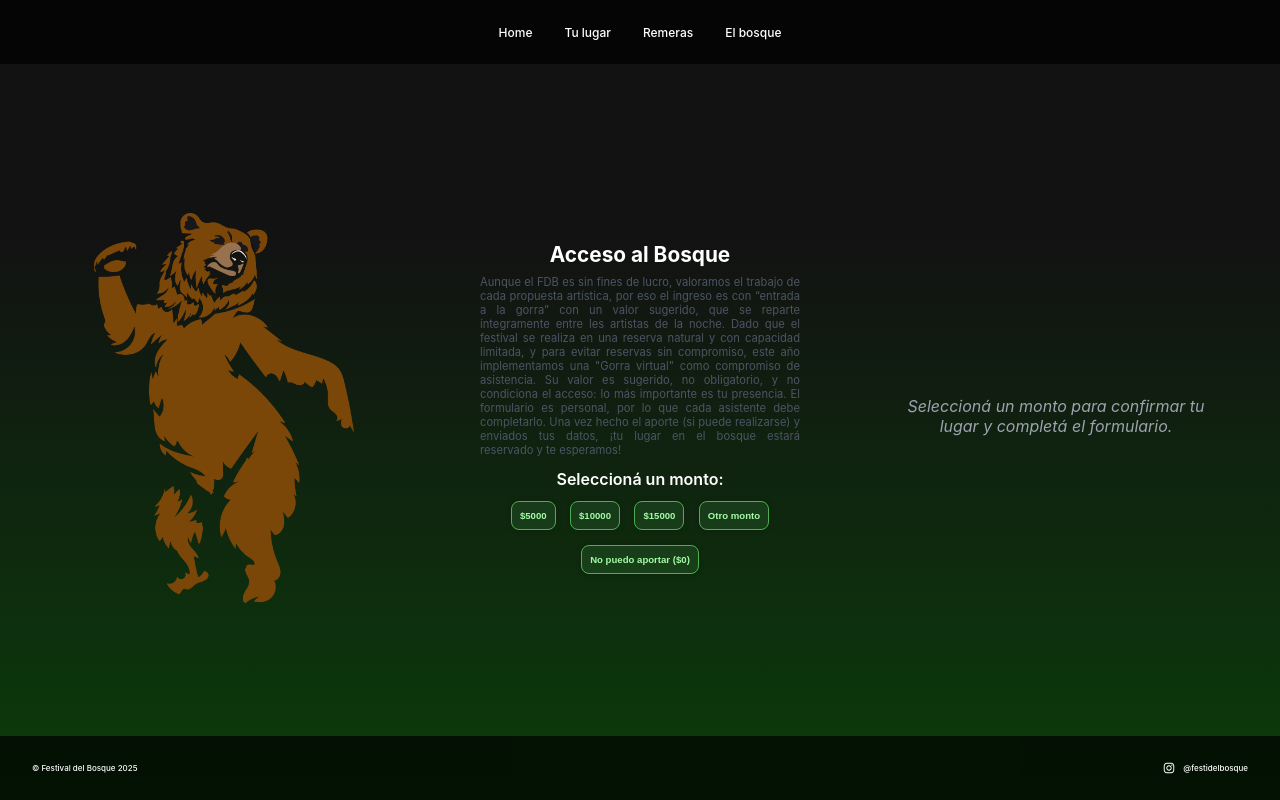
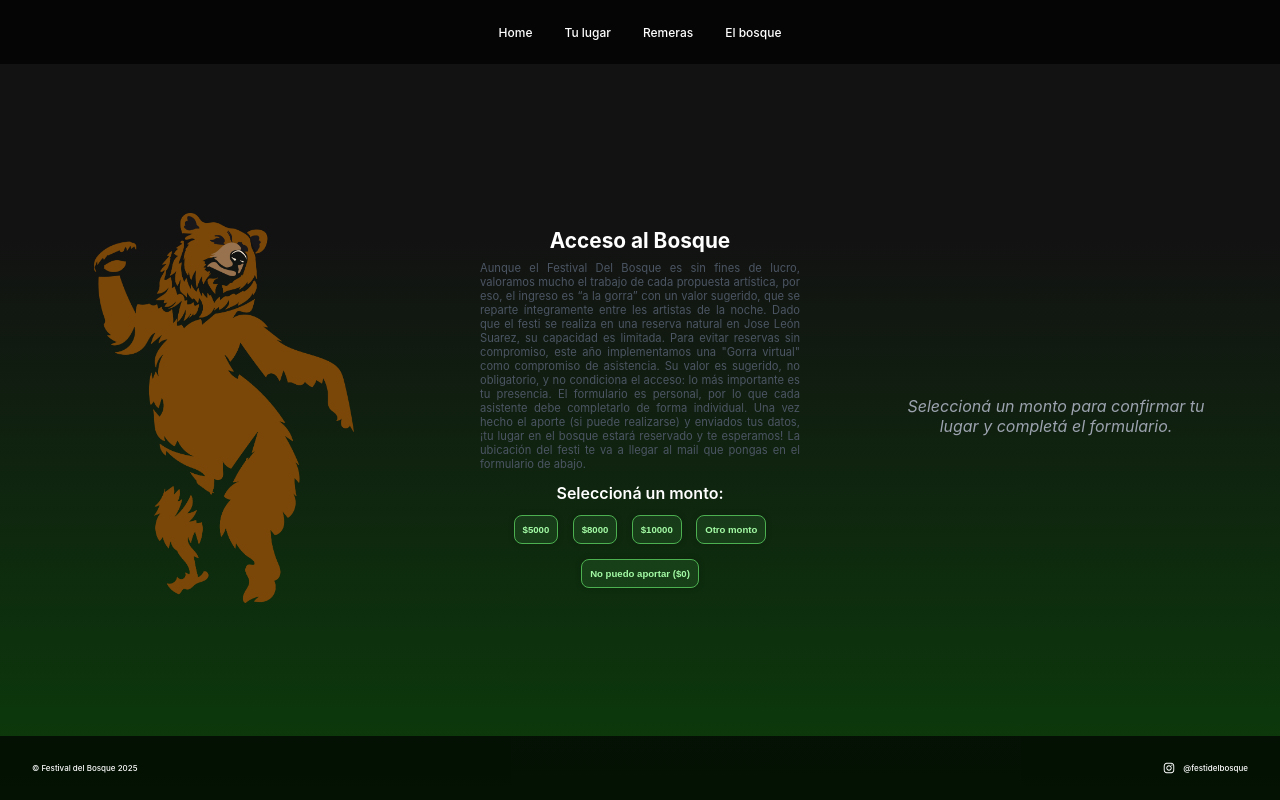
Before and after one commit to Mexposto/FDB, a Next.js app: page /tulugar in a window 1280 px wide. Built offline with nearby package versions, Linux system fonts and the light colour scheme; no server answers.

Commit message:
mail y sugeridos

```diff
--- a/src/app/api/send-confirmation/route.ts
+++ b/src/app/api/send-confirmation/route.ts
@@ -21,7 +21,12 @@ export async function POST(req: Request) {
           : "Registramos tu confirmación de asistencia."
       }</p>
       <p>La direccion del Festival es: Iguazú 4590, B1655 Cdad. Jardín El Libertador, Provincia de Buenos Aires</p>
-      <p>Te dejamos link a la ubicación en Google Maps: <a href="https://maps.app.goo.gl/kHpoaYMYS4ime9ag9"</a></p>
+    <p>
+  Te dejamos link a la ubicación en Google Maps:
+  <a href="https://maps.app.goo.gl/kHpoaYMYS4ime9ag9" target="_blank" rel="noopener noreferrer">
+    Ver ubicación
+  </a>
+</p>
       <p>Nos vemos el 15 de noviembre a partir de las 20hs!</p>
 
     `;
--- a/src/components/TransferQR/TransferQR.tsx
+++ b/src/components/TransferQR/TransferQR.tsx
@@ -45,22 +45,24 @@ const TransferQR = ({ selectedAmount, setSelectedAmount }: Props) => {
     <div className={styles.container}>
       <h2 className={styles.title}>Acceso al Bosque</h2>
       <p className={styles.description}>
-        Aunque el FDB es sin fines de lucro, valoramos el trabajo de cada
-        propuesta artística, por eso el ingreso es con “entrada a la gorra” con
-        un valor sugerido, que se reparte íntegramente entre les artistas de la
-        noche. Dado que el festival se realiza en una reserva natural y con
-        capacidad limitada, y para evitar reservas sin compromiso, este año
-        implementamos una &quot;Gorra virtual&quot; como compromiso de
-        asistencia. Su valor es sugerido, no obligatorio, y no condiciona el
-        acceso: lo más importante es tu presencia. El formulario es personal,
-        por lo que cada asistente debe completarlo. Una vez hecho el aporte (si
-        puede realizarse) y enviados tus datos, ¡tu lugar en el bosque estará
-        reservado y te esperamos!
+        Aunque el Festival Del Bosque es sin fines de lucro, valoramos mucho el
+        trabajo de cada propuesta artística, por eso, el ingreso es “a la gorra”
+        con un valor sugerido, que se reparte íntegramente entre les artistas de
+        la noche. Dado que el festi se realiza en una reserva natural en Jose
+        León Suarez, su capacidad es limitada. Para evitar reservas sin
+        compromiso, este año implementamos una &quot;Gorra virtual&quot; como
+        compromiso de asistencia. Su valor es sugerido, no obligatorio, y no
+        condiciona el acceso: lo más importante es tu presencia. El formulario
+        es personal, por lo que cada asistente debe completarlo de forma
+        individual. Una vez hecho el aporte (si puede realizarse) y enviados tus
+        datos, ¡tu lugar en el bosque estará reservado y te esperamos! La
+        ubicación del festi te va a llegar al mail que pongas en el formulario
+        de abajo.
       </p>
 
       <p className={styles.subtitle}>Seleccioná un monto:</p>
       <div className={styles.buttonGroup}>
-        {[5000, 10000, 15000].map((value) => (
+        {[5000, 8000, 10000].map((value) => (
           <button
             key={value}
             onClick={() => handleAmountClick(value)}
--- a/src/components/TransferQR/styles.module.css
+++ b/src/components/TransferQR/styles.module.css
@@ -142,7 +142,7 @@
   }
 
   .description {
-    font-size: 0.7rem;
+    font-size: 0.8rem;
     text-align: justify;
   }
 }
```
